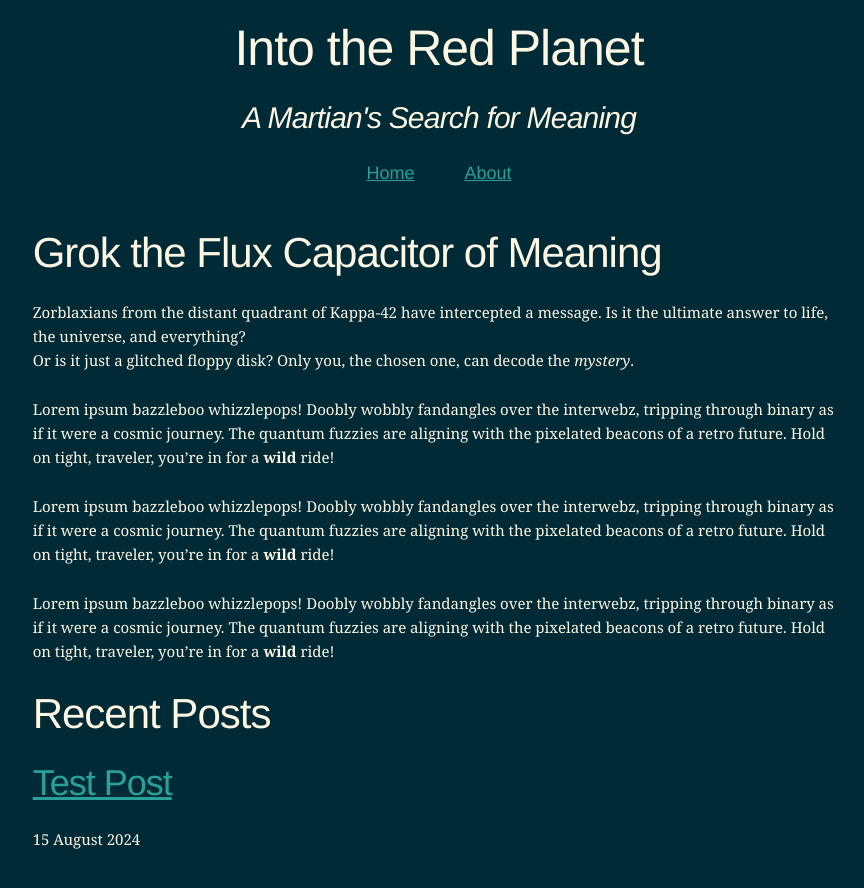
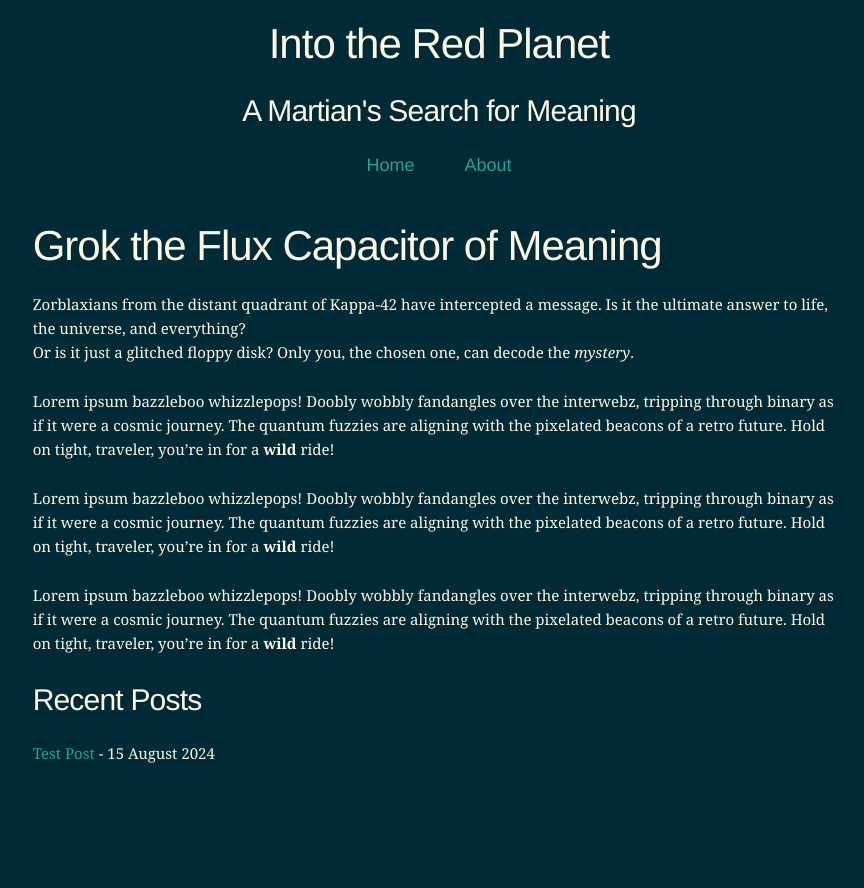
Before and after one commit to LinearDigressions/customtheme, a Jekyll site: the page built from index.md, in a window 1280 px wide. Shown: the top 888 px of the page, without its empty margins (201-1065 px from the left). Built offline with Jekyll 4.4.1, drawn with Linux system fonts in a browser that asks for light colours.

Commit message:
Update theme styling

```diff
--- a/_includes/header.html
+++ b/_includes/header.html
@@ -2,8 +2,8 @@
     <div class="container">
         {%- assign default_paths = site.pages | map: "path" -%}
         {%- assign page_paths = site.header_pages | default: default_paths -%}
-        <h1>{{ site.title }}</h1>
-        <h4><i>{{ site.subtitle }}</i></h4>
+        <h2>{{ site.title }}</h2>
+        <h4>{{ site.subtitle }}</h4>
         <nav>
             {%- for path in page_paths -%}
                 {%- assign my_page = site.pages | where: "path", path | first -%}
@@ -12,5 +12,6 @@
                 {%- endif -%}
             {%- endfor -%}
         </nav>
+
     </div>
 </header>
--- a/_layouts/home.html
+++ b/_layouts/home.html
@@ -4,14 +4,14 @@ layout: base
 
 {{ content }}
 
-<h2>Recent Posts</h2>
+<h4>Recent Posts</h4>
 {% for post in site.posts %}
 <article>
-  <h3>
-    <a href="{{ site.baseurl }}{{ post.url }}">
-      {{ post.title }}
-    </a>
-  </h3>
+  <a href="{{ site.baseurl }}{{ post.url }}">
+    {{ post.title }}
+  </a>
+   -
   <time datetime="{{ post.date | date: "%Y-%m-%d" }}">{{ post.date | date_to_long_string }}</time>
 </article>
+<br>
 {% endfor %}
--- a/_layouts/page.html
+++ b/_layouts/page.html
@@ -2,7 +2,5 @@
 layout: base
 ---
 
-
-<h1>{{ page.title | escape }}</h1>
-
+<h3>{{ page.title | escape }}</h3>
 {{ content }}
--- a/_layouts/post.html
+++ b/_layouts/post.html
@@ -2,10 +2,10 @@
 layout: base
 ---
 
-<h1>{{ page.title | escape }}</h1>
+<h3>{{ page.title | escape }}</h3>
 
 <div>Published: {{ page.date | date: "%b %-d, %Y" }}</div>
-<div>Modified: {{ page.last_modified_at | date: "%b %-d, %Y" }}</div>
+<!-- <div>Modified: {{ page.last_modified_at | date: "%b %-d, %Y" }}</div> -->
 <div style="margin-bottom: 15px">Author: {{ page.author }}</div>
 <!-- Add line below -->
 
--- a/assets/css/style.css
+++ b/assets/css/style.css
@@ -195,12 +195,20 @@ h1, h2, h3, h4, h5, h6 {
   font-weight: 300;
   font-family: Helvetica, sans-serif;
  }
-h1 { font-size: 4.0rem; line-height: 1.2;  letter-spacing: -.1rem;}
+/* h1 { font-size: 4.0rem; line-height: 1.2;  letter-spacing: -.1rem;}
 h2 { font-size: 3.6rem; line-height: 1.25; letter-spacing: -.1rem; }
 h3 { font-size: 3.0rem; line-height: 1.3;  letter-spacing: -.1rem; }
 h4 { font-size: 2.4rem; line-height: 1.35; letter-spacing: -.08rem; }
 h5 { font-size: 1.8rem; line-height: 1.5;  letter-spacing: -.05rem; }
-h6 { font-size: 1.5rem; line-height: 1.6;  letter-spacing: 0; }
+h6 { font-size: 1.5rem; line-height: 1.6;  letter-spacing: 0; } */
+
+h1 { font-size: 3.2rem; line-height: 1.2; letter-spacing: -.1rem; }
+h2 { font-size: 2.8rem; line-height: 1.25; letter-spacing: -.1rem; }
+h3 { font-size: 2.4rem; line-height: 1.3; letter-spacing: -.1rem; }
+h4 { font-size: 2.0rem; line-height: 1.35; letter-spacing: -.08rem; }
+h5 { font-size: 1.6rem; line-height: 1.5; letter-spacing: -.05rem; }
+h6 { font-size: 1.3rem; line-height: 1.6; letter-spacing: 0; }
+
 
 /* Larger than phablet */
 @media (min-width: 550px) {
@@ -220,9 +228,10 @@ p {
 –––––––––––––––––––––––––––––––––––––––––––––––––– */
 nav a {
   margin: 0 15px;
-  text-decoration: underline;
   font-size: 18px;
   color: var(--solarized-cyan);
+  /* No underline  */
+  text-decoration: none;
   padding: 5px 10px;
 }
 nav a:hover {
@@ -231,7 +240,7 @@ nav a:hover {
 
 a {
   color: var(--solarized-cyan);
-  text-decoration: underline;
+  text-decoration: none;
 }
 
 a:hover {
@@ -387,8 +396,10 @@ code {
   margin: 0 .2rem;
   font-size: 90%;
   white-space: nowrap;
-  background: #F1F1F1;
-  border: 1px solid #E1E1E1;
+  /* Text color */
+  color: var(--solarized-green);
+  background: var(--solarized-base02);
+  border: 1px var(--solarized-base01);
   border-radius: 4px; }
 pre > code {
   display: block;
```
